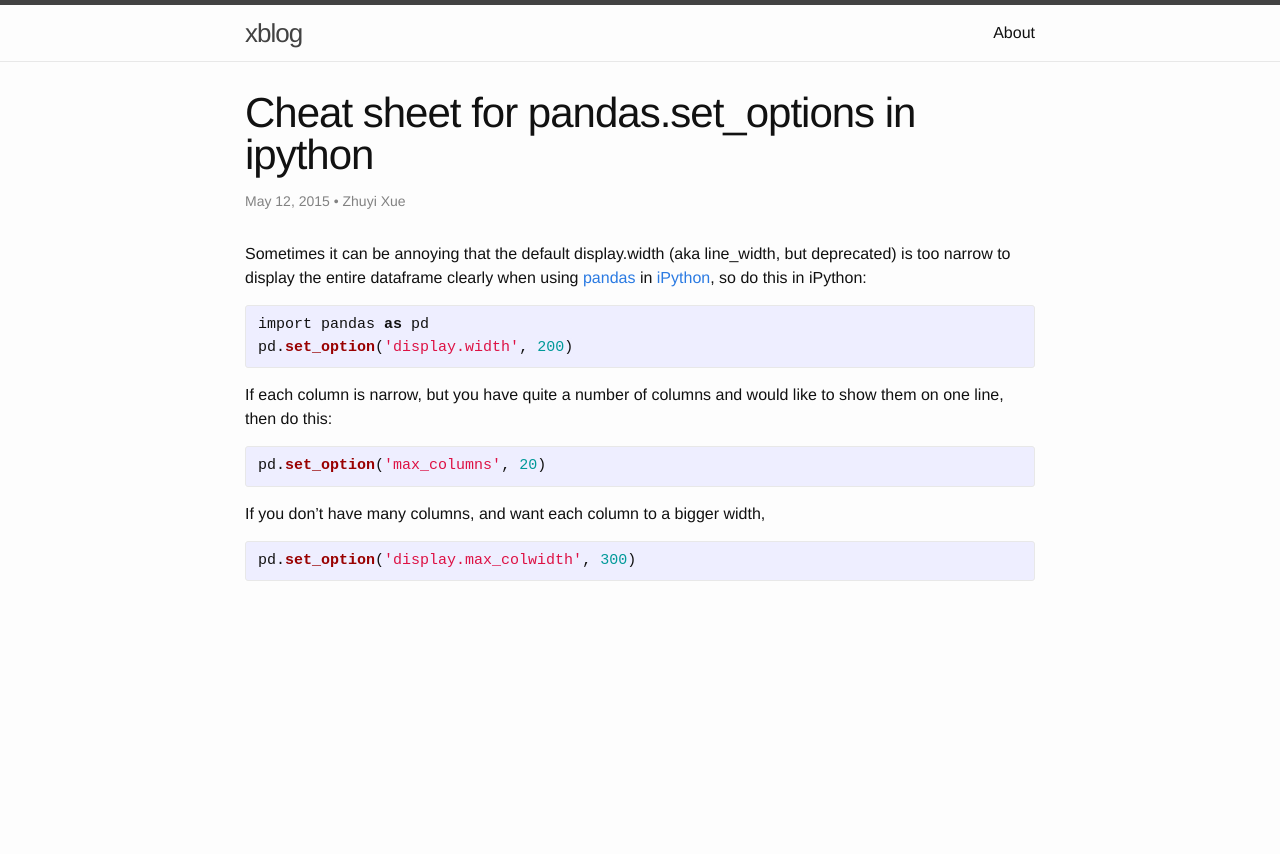
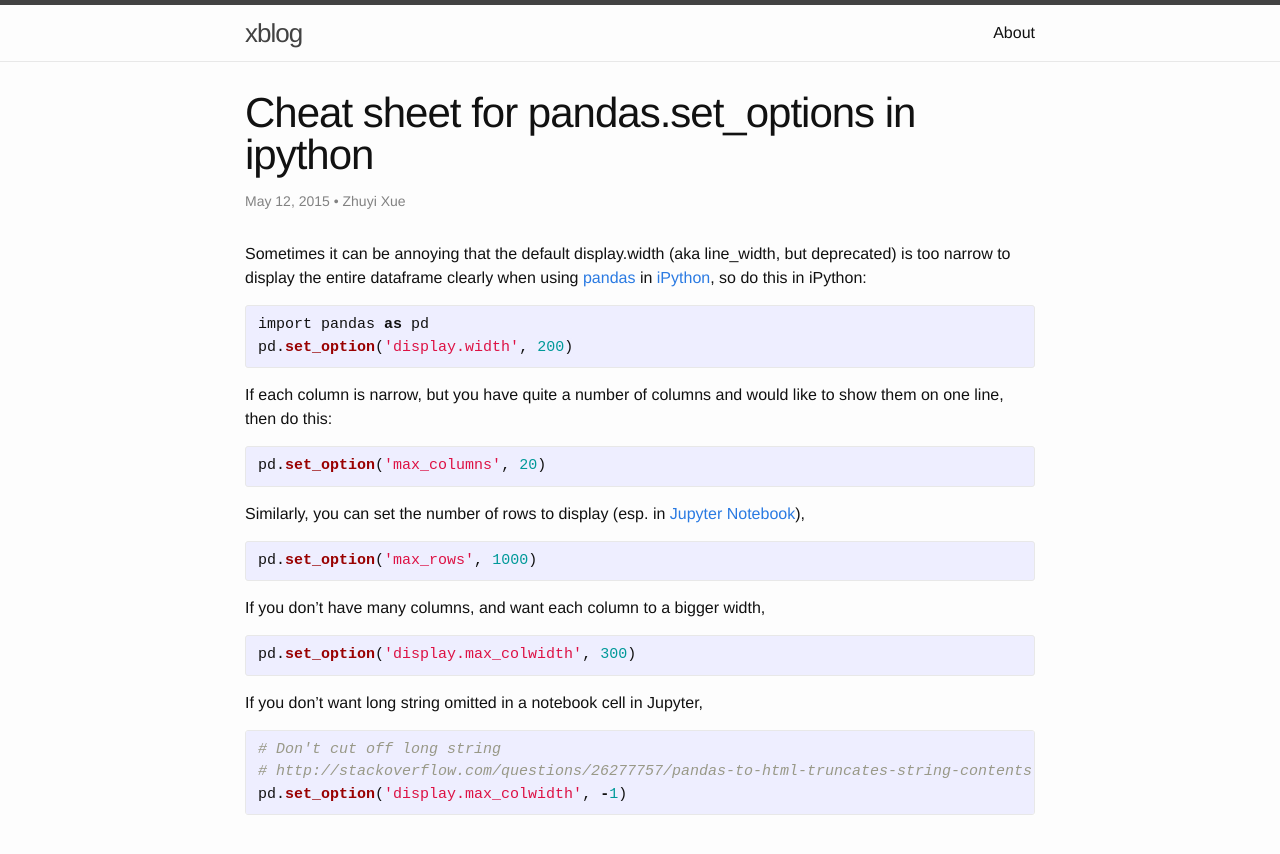
Before and after one commit to zyxue/zyxue.github.io, a Jekyll site: the page built from _posts/2015-05-12-cheat-sheet-for-pandas-set-options-in-ipython.md, in a window 1280 px wide. Shown: the top 854 px of the page. Built offline with Jekyll 4.4.1, drawn with Linux system fonts in a browser that asks for light colours; comment, search, counter and statistics services are not loaded.

Commit message:
updated _posts/2015-05-12-cheat-sheet-for-pandas-set-options-in-ipython.md

```diff
--- a/_posts/2015-05-12-cheat-sheet-for-pandas-set-options-in-ipython.md
+++ b/_posts/2015-05-12-cheat-sheet-for-pandas-set-options-in-ipython.md
@@ -22,8 +22,20 @@ to show them on one line, then do this:
 pd.set_option('max_columns', 20)
 {% endhighlight %}
 
+Similarly, you can set the number of rows to display (esp. in
+[Jupyter Notebook](http://jupyter.org/)),
+{% highlight python %}
+pd.set_option('max_rows', 1000)
+{% endhighlight %}
+
 If you don't have many columns, and want each column to a bigger width,
-
 {% highlight python %}
 pd.set_option('display.max_colwidth', 300)
 {% endhighlight %}
+
+If you don't want long string omitted in a notebook cell in Jupyter,
+{% highlight python %}
+# Don't cut off long string
+# http://stackoverflow.com/questions/26277757/pandas-to-html-truncates-string-contents
+pd.set_option('display.max_colwidth', -1)
+{% endhighlight %}
```
